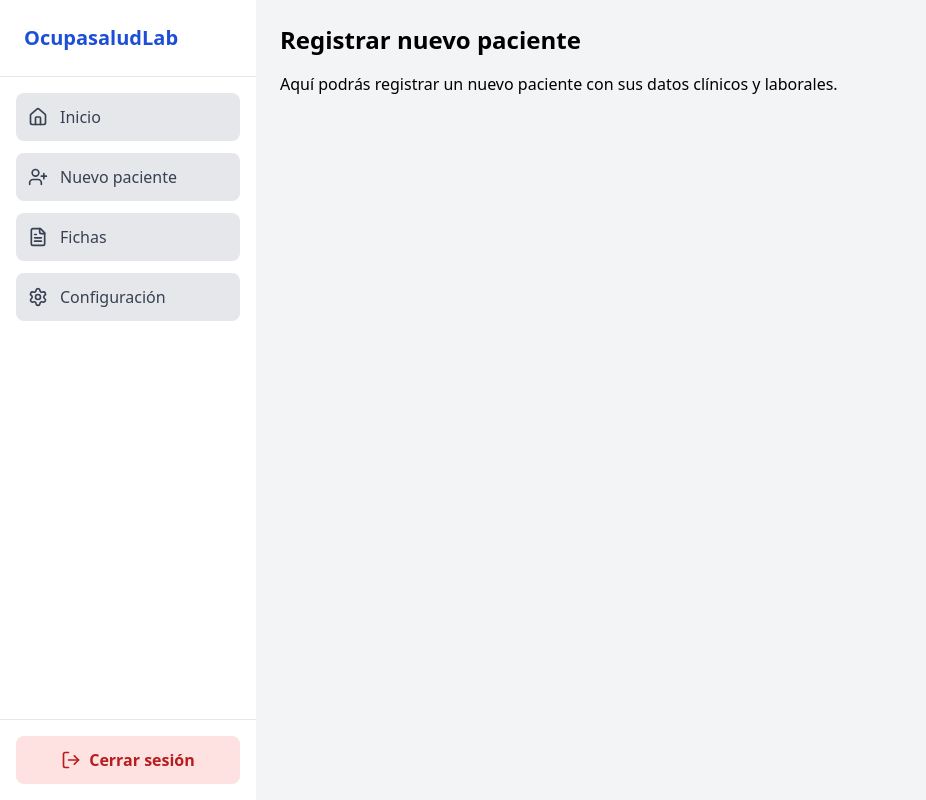
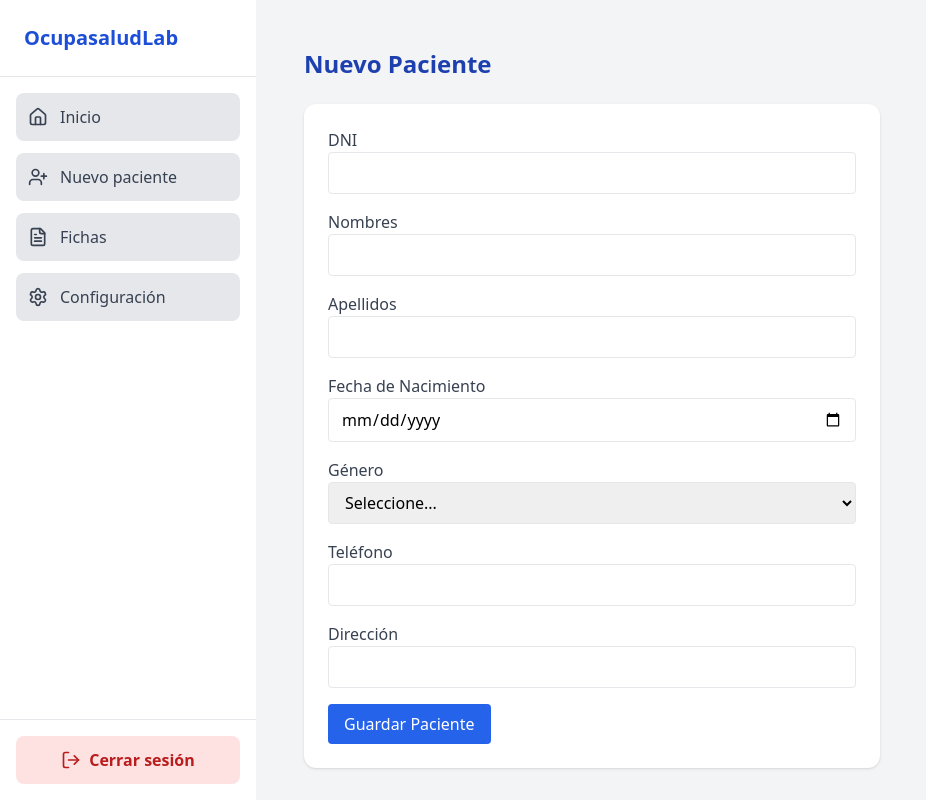
Before and after one commit to Kevpromax33/OcupasaludLabBackend, a React (Create React App) app in the folder ocupasaludlab-frontend/: page /nuevo-paciente in a window 1280 px wide. Shown: the whole page, without its empty margins (0-926 px from the left). Built offline with nearby package versions, Linux system fonts and the light colour scheme; sample sign-in values are in the browser's storage.

Commit message:
Actualizar Dashboard, NuevoPaciente y Paciente con nuevas funciones

```diff
--- a/ocupasaludlab-frontend/src/pages/Dashboard.js
+++ b/ocupasaludlab-frontend/src/pages/Dashboard.js
@@ -1,41 +1,56 @@
-import React from 'react';
-import { Link } from 'react-router-dom';
+import React from "react";
+import { Users, FileText, Calendar } from "lucide-react";
 
 function Dashboard() {
-  // Lista simulada de pacientes
-  const pacientes = [
-    { id: "12345678", nombre: "Juan Pérez" },
-    { id: "87654321", nombre: "Ana García" },
-  ];
+  // Datos simulados (luego se conectará al backend)
+  const pacientesAtendidos = 124;
+  const fichasRealizadas = 87;
+  const proximasCitas = 5;
 
   return (
-    <div style={{ padding: '2rem' }}>
-      <h2>Panel Principal</h2>
-      <p>Bienvenido al sistema OcupasaludLab.</p>
-      <h1 className="text-4xl text-blue-600 font-bold">¡Bienvenido a Ocupasalud!</h1>
+    <div className="p-6">
+      <h1 className="text-2xl font-bold mb-6 text-blue-800">Panel de Control</h1>
 
-      <div style={{ marginTop: '2rem' }}>
-        <h3 className="text-xl font-semibold">Pacientes:</h3>
-        {pacientes.map((paciente) => (
-          <div key={paciente.id} style={{ margin: '1rem 0' }}>
-            <span className="text-lg">{paciente.nombre} - {paciente.id}</span>
-            <Link to={`/paciente/${paciente.id}`}>
-              <button
-                style={{
-                  marginLeft: '10px',
-                  padding: '0.5rem 1rem',
-                  backgroundColor: '#2563EB',
-                  color: 'white',
-                  border: 'none',
-                  borderRadius: '5px',
-                  cursor: 'pointer'
-                }}
-              >
-                Ver paciente
-              </button>
-            </Link>
+      {/* Tarjetas de estadísticas */}
+      <div className="grid grid-cols-1 md:grid-cols-3 gap-6 mb-8">
+        <div className="bg-white p-6 rounded-xl shadow flex items-center gap-4">
+          <Users size={40} className="text-blue-600" />
+          <div>
+            <p className="text-gray-600">Pacientes atendidos</p>
+            <h2 className="text-3xl font-bold">{pacientesAtendidos}</h2>
           </div>
-        ))}
+        </div>
+
+        <div className="bg-white p-6 rounded-xl shadow flex items-center gap-4">
+          <FileText size={40} className="text-green-600" />
+          <div>
+            <p className="text-gray-600">Fichas realizadas</p>
+            <h2 className="text-3xl font-bold">{fichasRealizadas}</h2>
+          </div>
+        </div>
+
+        <div className="bg-white p-6 rounded-xl shadow flex items-center gap-4">
+          <Calendar size={40} className="text-purple-600" />
+          <div>
+            <p className="text-gray-600">Próximas citas</p>
+            <h2 className="text-3xl font-bold">{proximasCitas}</h2>
+          </div>
+        </div>
+      </div>
+
+      {/* Lista de pacientes (ejemplo) */}
+      <div>
+        <h2 className="text-xl font-semibold mb-4">Últimos pacientes</h2>
+        <ul className="bg-white p-4 rounded-xl shadow divide-y">
+          <li className="py-2 flex justify-between">
+            <span>Juan Pérez</span>
+            <span className="text-gray-500">DNI: 12345678</span>
+          </li>
+          <li className="py-2 flex justify-between">
+            <span>Ana García</span>
+            <span className="text-gray-500">DNI: 87654321</span>
+          </li>
+        </ul>
       </div>
     </div>
   );
--- a/ocupasaludlab-frontend/src/pages/NuevoPaciente.js
+++ b/ocupasaludlab-frontend/src/pages/NuevoPaciente.js
@@ -1,10 +1,157 @@
-const NuevoPaciente = () => {
+import React, { useState } from "react";
+import axios from "axios";
+
+function NuevoPaciente() {
+  const [formData, setFormData] = useState({
+    dni: "",
+    nombres: "",
+    apellidos: "",
+    fechaNacimiento: "",
+    genero: "",
+    telefono: "",
+    direccion: "",
+  });
+
+  const [mensaje, setMensaje] = useState("");
+
+  const handleChange = (e) => {
+    setFormData({
+      ...formData,
+      [e.target.name]: e.target.value,
+    });
+  };
+
+  const handleSubmit = async (e) => {
+    e.preventDefault();
+
+    try {
+      const token = localStorage.getItem("access");
+      const response = await axios.post(
+        "https://ocupasaludlab-backend.onrender.com/api/pacientes/",
+        formData,
+        {
+          headers: {
+            Authorization: `Bearer ${token}`,
+          },
+        }
+      );
+
+      if (response.status === 201) {
+        setMensaje("✅ Paciente guardado exitosamente.");
+        setFormData({
+          dni: "",
+          nombres: "",
+          apellidos: "",
+          fechaNacimiento: "",
+          genero: "",
+          telefono: "",
+          direccion: "",
+        });
+      }
+    } catch (error) {
+      console.error("Error al guardar el paciente:", error);
+      setMensaje("❌ Hubo un error al guardar el paciente.");
+    }
+  };
+
   return (
-    <div>
-      <h1 className="text-2xl font-bold mb-4">Registrar nuevo paciente</h1>
-      <p>Aquí podrás registrar un nuevo paciente con sus datos clínicos y laborales.</p>
+    <div className="p-6">
+      <h1 className="text-2xl font-bold mb-6 text-blue-800">Nuevo Paciente</h1>
+      {mensaje && (
+        <div className="mb-4 p-3 bg-gray-100 border rounded">{mensaje}</div>
+      )}
+      <form
+        onSubmit={handleSubmit}
+        className="bg-white p-6 rounded-xl shadow space-y-4 max-w-xl"
+      >
+        <div>
+          <label className="block text-gray-700">DNI</label>
+          <input
+            type="text"
+            name="dni"
+            value={formData.dni}
+            onChange={handleChange}
+            className="w-full border rounded px-3 py-2"
+            required
+          />
+        </div>
+        <div>
+          <label className="block text-gray-700">Nombres</label>
+          <input
+            type="text"
+            name="nombres"
+            value={formData.nombres}
+            onChange={handleChange}
+            className="w-full border rounded px-3 py-2"
+            required
+          />
+        </div>
+        <div>
+          <label className="block text-gray-700">Apellidos</label>
+          <input
+            type="text"
+            name="apellidos"
+            value={formData.apellidos}
+            onChange={handleChange}
+            className="w-full border rounded px-3 py-2"
+            required
+          />
+        </div>
+        <div>
+          <label className="block text-gray-700">Fecha de Nacimiento</label>
+          <input
+            type="date"
+            name="fechaNacimiento"
+            value={formData.fechaNacimiento}
+            onChange={handleChange}
+            className="w-full border rounded px-3 py-2"
+            required
+          />
+        </div>
+        <div>
+          <label className="block text-gray-700">Género</label>
+          <select
+            name="genero"
+            value={formData.genero}
+            onChange={handleChange}
+            className="w-full border rounded px-3 py-2"
+            required
+          >
+            <option value="">Seleccione...</option>
+            <option value="M">Masculino</option>
+            <option value="F">Femenino</option>
+            <option value="O">Otro</option>
+          </select>
+        </div>
+        <div>
+          <label className="block text-gray-700">Teléfono</label>
+          <input
+            type="text"
+            name="telefono"
+            value={formData.telefono}
+            onChange={handleChange}
+            className="w-full border rounded px-3 py-2"
+          />
+        </div>
+        <div>
+          <label className="block text-gray-700">Dirección</label>
+          <input
+            type="text"
+            name="direccion"
+            value={formData.direccion}
+            onChange={handleChange}
+            className="w-full border rounded px-3 py-2"
+          />
+        </div>
+        <button
+          type="submit"
+          className="bg-blue-600 text-white px-4 py-2 rounded hover:bg-blue-700"
+        >
+          Guardar Paciente
+        </button>
+      </form>
     </div>
   );
-};
+}
 
 export default NuevoPaciente;
```
